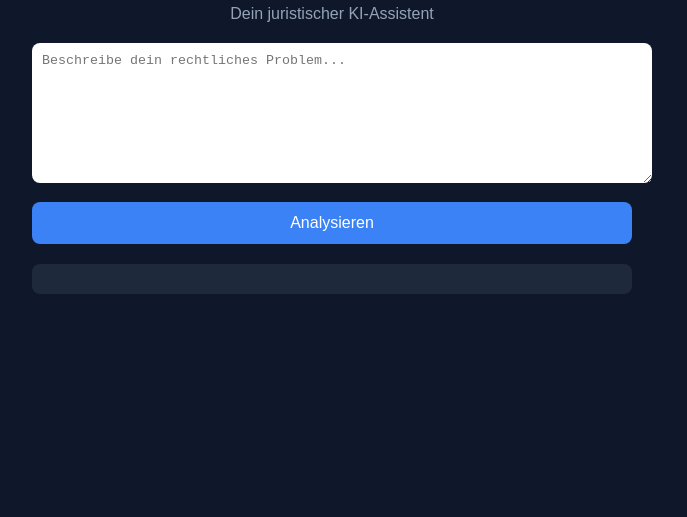
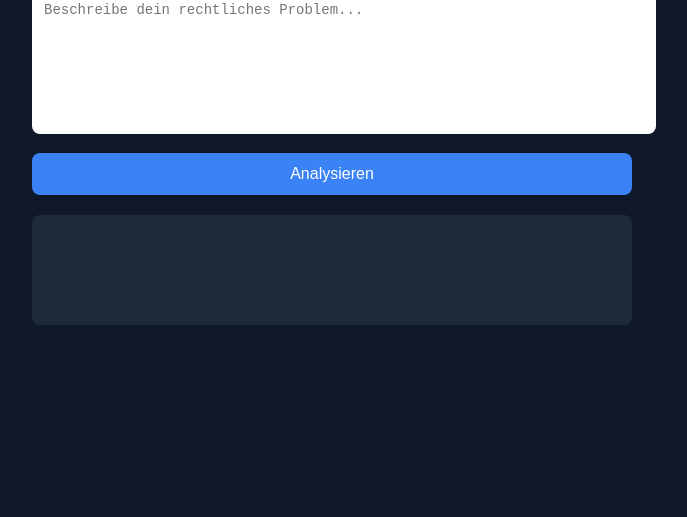
Before and after one commit to mochmann99/jurico-mvp, a plain HTML site: page index.html in a window 1280 px wide. Shown: the part 299-816 px from the top of the page, without its empty margins (308-995 px from the left). Drawn offline with Linux system fonts and the light colour scheme.

Commit message:
Update style.css

```diff
--- a/style.css
+++ b/style.css
@@ -1,7 +1,8 @@
 body {
+    margin: 0;
     font-family: Arial, sans-serif;
     background: #0f172a;
-    color: white;
+    color: #ffffff;
     display: flex;
     justify-content: center;
     align-items: center;
@@ -10,11 +11,13 @@ body {
 
 .container {
     width: 600px;
+    max-width: 90%;
     text-align: center;
 }
 
 h1 {
     font-size: 32px;
+    margin-bottom: 5px;
 }
 
 .subtitle {
@@ -25,10 +28,12 @@ h1 {
 textarea {
     width: 100%;
     height: 120px;
-    padding: 10px;
+    padding: 12px;
     border-radius: 8px;
     border: none;
     margin-bottom: 15px;
+    font-size: 14px;
+    resize: none;
 }
 
 button {
@@ -53,4 +58,5 @@ button:hover {
     background: #1e293b;
     padding: 15px;
     border-radius: 8px;
+    min-height: 80px;
 }
```
